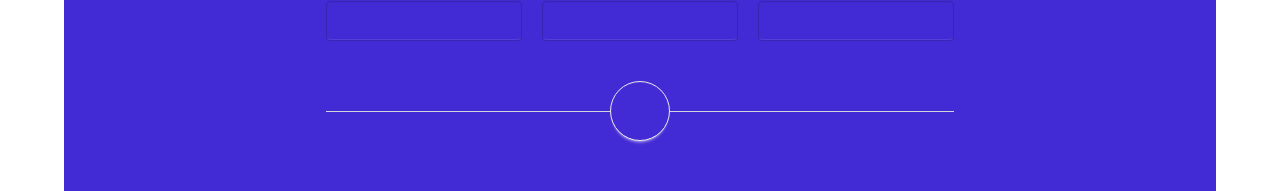
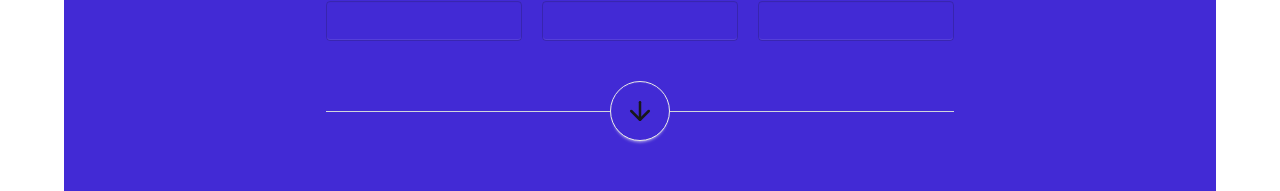
Before and after one commit to chaosweasl/age-calculator, a React (Vite) app: page / in a window 1280 px wide. Shown: the part 247-438 px from the top of the page. Built offline with nearby package versions, Linux system fonts and the light colour scheme.

Commit message:
added icon to the button

```diff
--- a/src/components/Card.tsx
+++ b/src/components/Card.tsx
@@ -1,3 +1,5 @@
+import { ArrowDown } from "lucide-react";
+
 export function Card() {
   return (
     <div className="card bg-primary text-primary-content justify-center items-center flex h-7/10 w-9/10">
@@ -29,7 +31,9 @@ export function Card() {
             <div className="absolute w-full h-px bg-gray-300"></div>
 
             {/* Button */}
-            <button className="btn w-15 h-15 rounded-full bg-primary z-10"></button>
+            <button className="btn w-15 h-15 rounded-full bg-primary z-1 flex justify-center items-center">
+              <ArrowDown className="scale-125" />
+            </button>
           </div>
         </form>
       </div>
```
